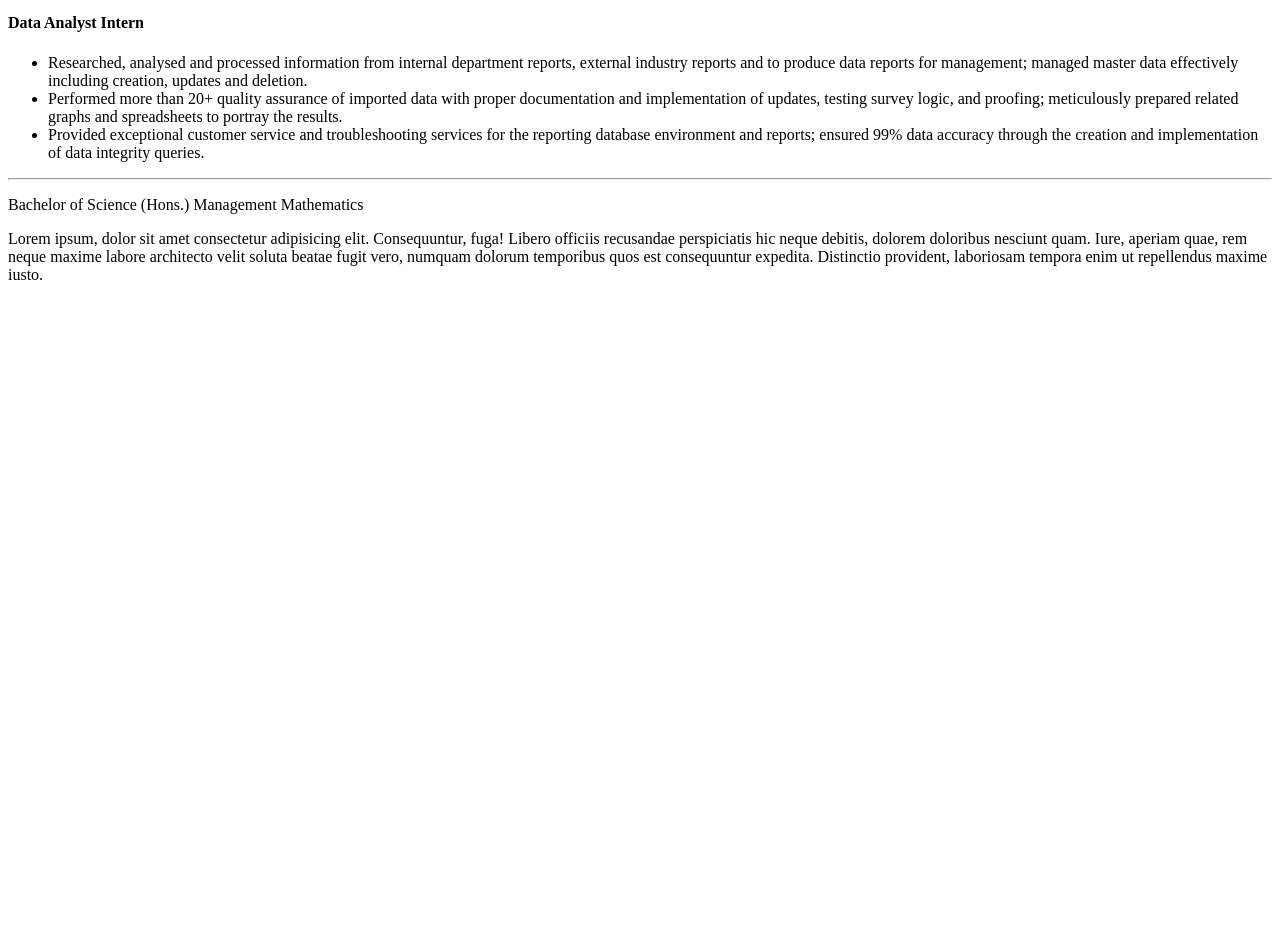
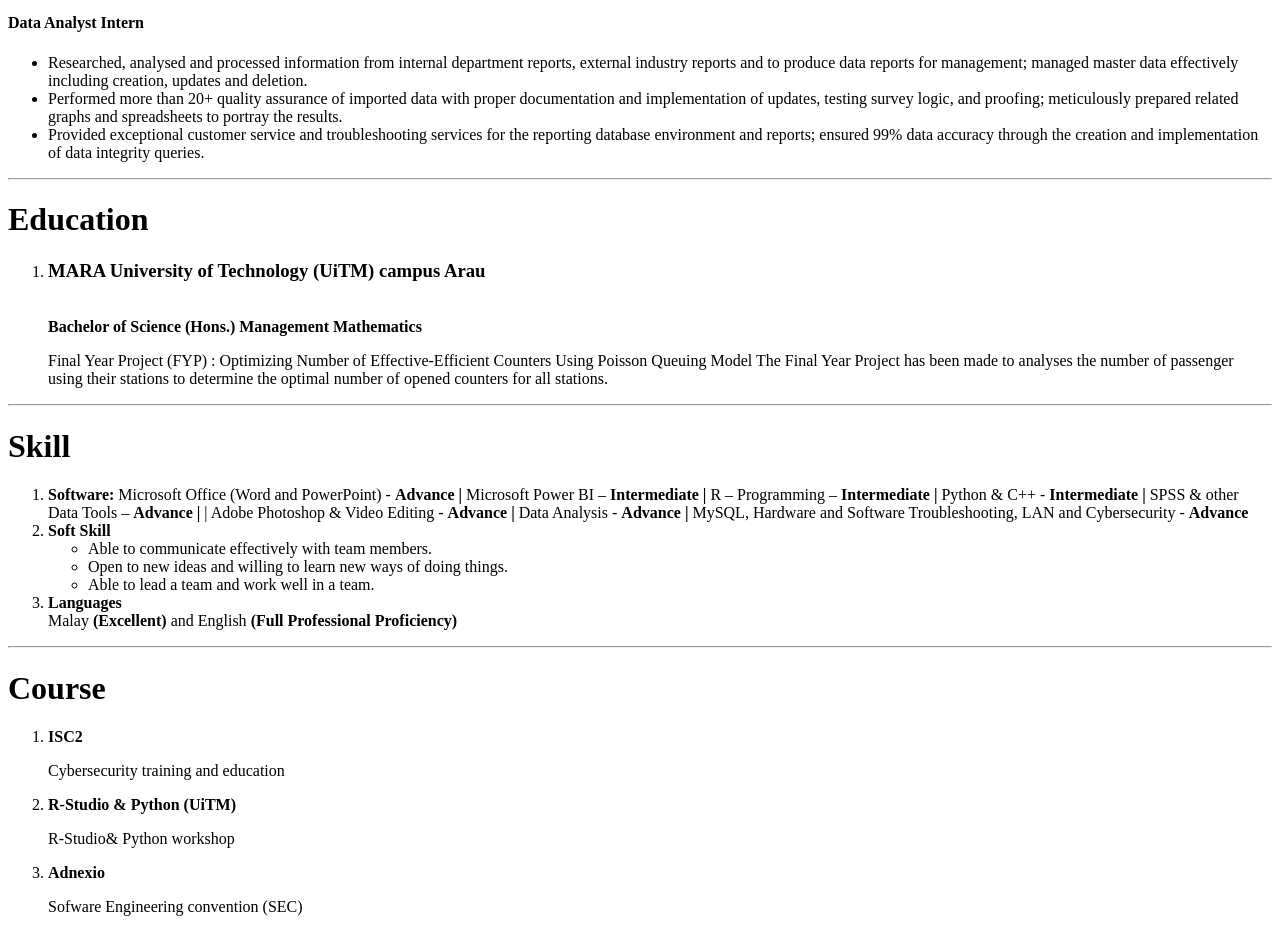
Before and after one commit to Elemenopie/SEC-day-1, a plain HTML site: page index.html in a window 1280 px wide. Shown: the part 859-1791 px from the top of the page. Before the commit the page ends 1159 px from the top, so only its background shows below. Drawn offline with Linux system fonts and the light colour scheme.

Commit message:
info adding

```diff
--- a/index.html
+++ b/index.html
@@ -101,15 +101,55 @@
     </ul>
     <hr />
 
-    <p>Bachelor of Science (Hons.) Management Mathematics</p>
+    <h1>Education</h1>
+    <ol>
+      <li><h3>MARA University of Technology (UiTM) campus Arau</h3></li>
+      <br /><b>Bachelor of Science (Hons.) Management Mathematics</b>
+      <p>
+        Final Year Project (FYP) : Optimizing Number of Effective-Efficient
+        Counters Using Poisson Queuing Model The Final Year Project has been
+        made to analyses the number of passenger using their stations to
+        determine the optimal number of opened counters for all stations.
+      </p>
+    </ol>
+    <hr />
+
+    <h1>Skill</h1>
     <p>
-      Lorem ipsum, dolor sit amet consectetur adipisicing elit. Consequuntur,
-      fuga! Libero officiis recusandae perspiciatis hic neque debitis, dolorem
-      doloribus nesciunt quam. Iure, aperiam quae, rem neque maxime labore
-      architecto velit soluta beatae fugit vero, numquam dolorum temporibus quos
-      est consequuntur expedita. Distinctio provident, laboriosam tempora enim
-      ut repellendus maxime iusto.
+      <ol>
+        <li>
+        <b>Software: </b>Microsoft Office (Word and PowerPoint) -
+        <b>Advance | </b>Microsoft Power BI – <b>Intermediate | </b>R –
+        Programming – <b>Intermediate | </b> Python & C++ -
+        <b>Intermediate | </b>SPSS & other Data Tools – <b>Advance | </b> | Adobe
+        Photoshop & Video Editing - <b>Advance | </b> Data Analysis -
+        <b>Advance | </b> MySQL, Hardware and Software Troubleshooting, LAN and
+        Cybersecurity - <b>Advance</b>
+        </li>
+
+        <li><b>Soft Skill</b></li>
+        <ul>
+          <li>Able to communicate effectively with team members.</li>
+          <li>Open to new ideas and willing to learn new ways of doing things.</li>
+          <li>Able to lead a team and work well in a team.</li>
+        </ul>
+
+        <li><b>Languages</b></li>
+        Malay <b>(Excellent)</b> and English <b>(Full Professional Proficiency)</b>
+      </ol>
     </p>
+    <hr />
+
+    <h1>Course</h1>
+    <ol>
+      <li><b>ISC2</b></li>
+      <p>Cybersecurity training and education</p>
+      <li><b>R-Studio & Python (UiTM)</b></li>
+      <p>R-Studio& Python workshop</p>
+      <li><b>Adnexio</b></li>
+      <p>Sofware Engineering convention (SEC) </p>
+    </ol>
+
     <div></div>
   </body>
 </html>
```
